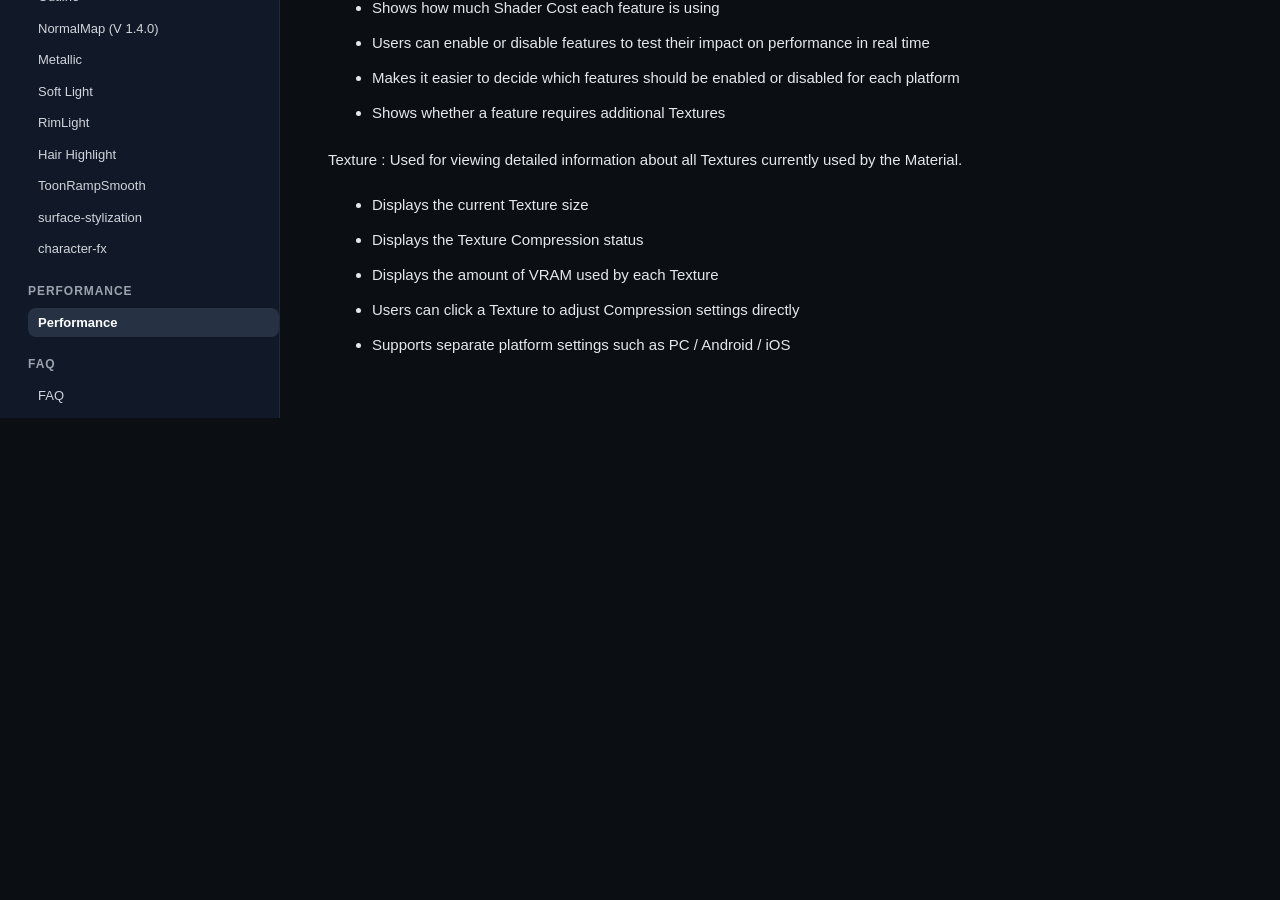
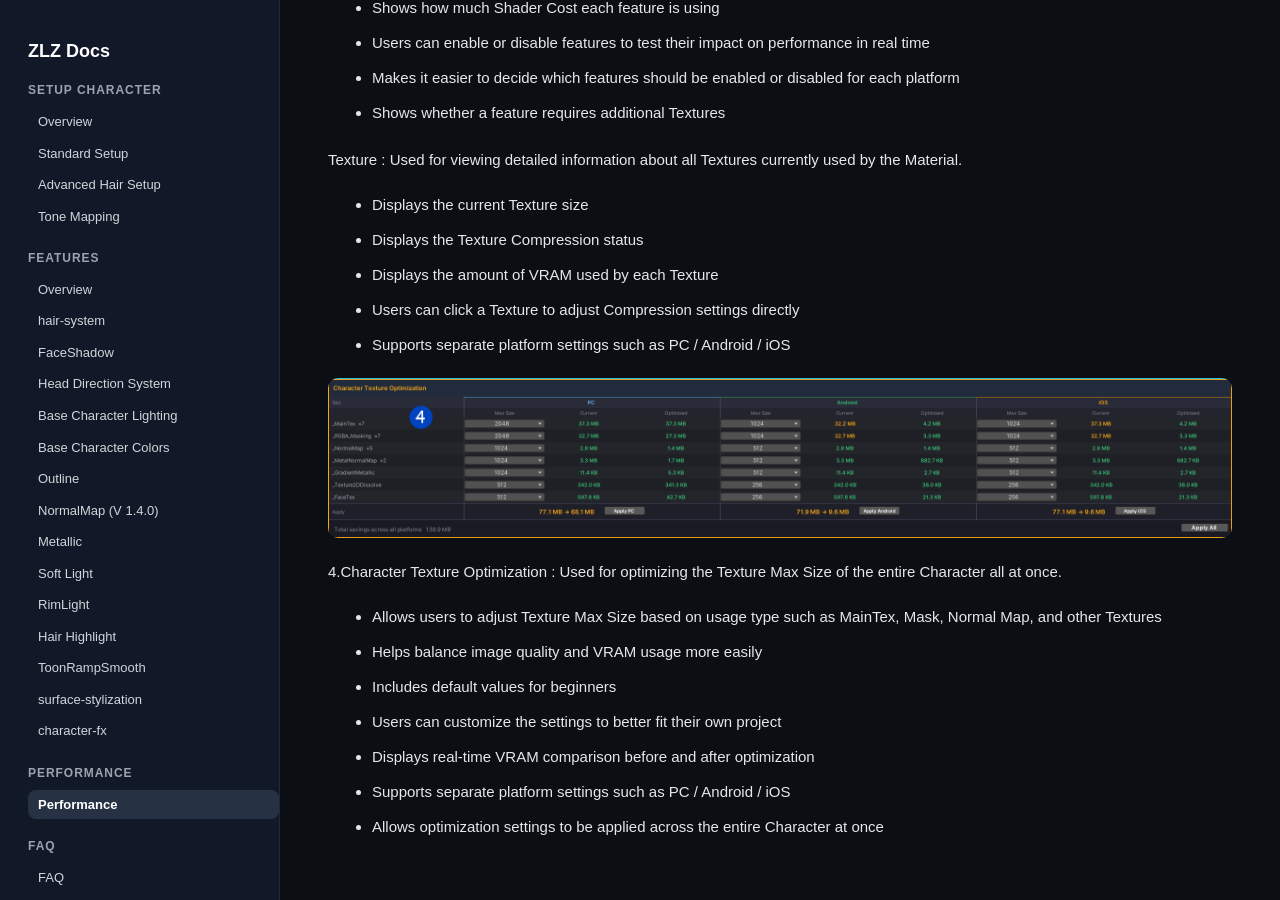
Before and after one commit to zlz-studio/zlz-studio.github.io, a Jekyll site: the page built from performance/index.md, in a window 1280 px wide and 900 px high, scrolled down 4417 px. Built offline with Jekyll 4.4.1, drawn with Linux system fonts in a browser that asks for light colours; before the commit the page ends 4835 px from its top, so only the background shows below that.

Commit message:
Update index.md

```diff
--- a/performance/index.md
+++ b/performance/index.md
@@ -75,3 +75,14 @@ Texture : Used for viewing detailed information about all Textures currently use
 - Displays the amount of VRAM used by each Texture
 - Users can click a Texture to adjust Compression settings directly
 - Supports separate platform settings such as PC / Android / iOS
+
+![4](./images/4.png)
+
+4.Character Texture Optimization : Used for optimizing the Texture Max Size of the entire Character all at once.
+- Allows users to adjust Texture Max Size based on usage type such as MainTex, Mask, Normal Map, and other Textures
+- Helps balance image quality and VRAM usage more easily
+- Includes default values for beginners
+- Users can customize the settings to better fit their own project
+- Displays real-time VRAM comparison before and after optimization
+- Supports separate platform settings such as PC / Android / iOS
+- Allows optimization settings to be applied across the entire Character at once
```
